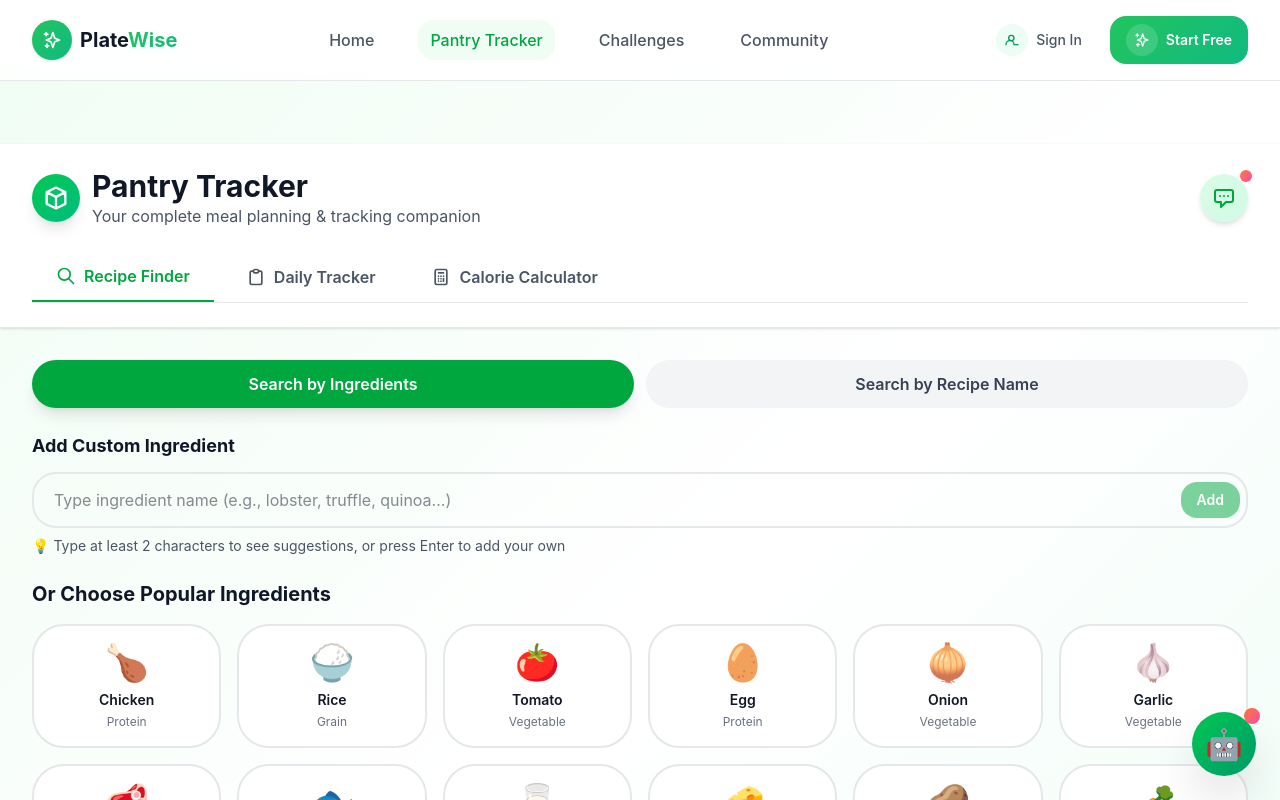
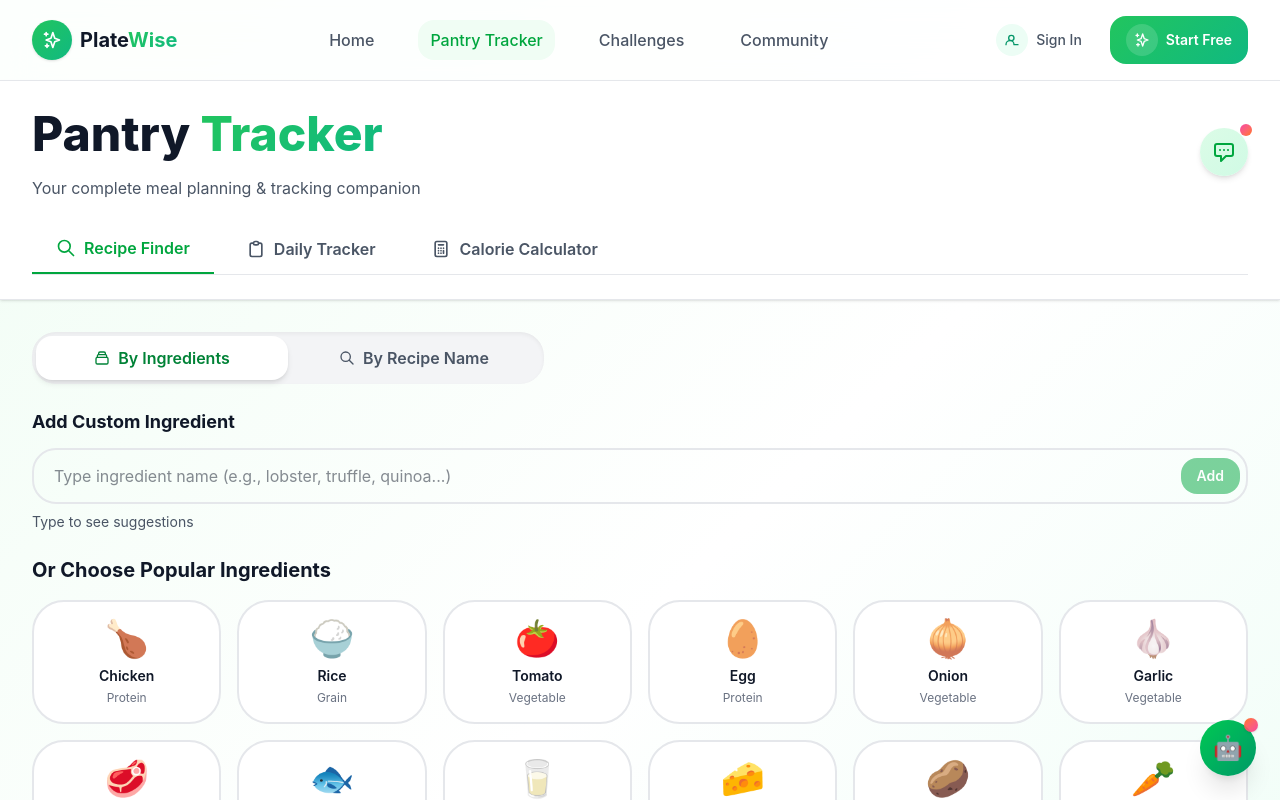
Before and after one commit to ynhind/PlateWise-FE, a React (Vite) app: page /pantry-tracker in a window 1280 px wide. Shown: the top 800 px of the page. Built offline with nearby package versions, Linux system fonts and the light colour scheme; what antlr4ts would draw is missing.

Commit message:
fix conflict & fix UI

```diff
--- a/src/App.tsx
+++ b/src/App.tsx
@@ -2,28 +2,28 @@ import Home from "./pages/Home";
 import PantryTracker from "./pages/PantryTracker";
 import { InterpreterTest } from "./components/test/InterpreterTest";
 import { ParserDebug } from "./features/ParserDebug";
-import Navbar from './components/common/Navbar';
-import Footer from './components/common/Footer';
-import HeroSection from './components/home/HeroSection';
-import FeaturesSection from './components/home/FeaturesSection';
-import HowItWorksSection from './components/home/HowItWorksSection';
-import { Route, BrowserRouter as Router, Routes } from 'react-router-dom';
-import { ChallengeProvider } from './pages/ChallengeContext';
-import { ChallengesPage } from './pages/ChallengesPage';
-import CommunityPage from './pages/CommunityPage';
+import Navbar from "./components/common/Navbar";
+import Footer from "./components/common/Footer";
+import HeroSection from "./components/home/HeroSection";
+import FeaturesSection from "./components/home/FeaturesSection";
+import HowItWorksSection from "./components/home/HowItWorksSection";
+import { Route, BrowserRouter as Router, Routes } from "react-router-dom";
+import { ChallengeProvider } from "./pages/ChallengeContext";
+import { ChallengesPage } from "./pages/ChallengesPage";
+import CommunityPage from "./pages/CommunityPage";
 
-import SignInPage from './pages/SignInPage';
-import RegisterPage from './pages/RegisterPage';
-import OnboardingPage from './pages/OnboardingPage';
-import DashboardPage from './pages/DashboardPage';
-import { ProtectedRoute } from './components/auth/ProtectedRoute';
+import SignInPage from "./pages/SignInPage";
+import RegisterPage from "./pages/RegisterPage";
+import OnboardingPage from "./pages/OnboardingPage";
+import DashboardPage from "./pages/DashboardPage";
+import { ProtectedRoute } from "./components/auth/ProtectedRoute";
 
 function App() {
   return (
     <Router>
       <div className="App flex flex-col min-h-screen">
         <Navbar />
-        <div className="flex-grow pt-16">
+        <div className="grow">
           <Routes>
             <Route
               path="/"
@@ -53,7 +53,9 @@ function App() {
               path="/community"
               element={
                 <ChallengeProvider>
-                  <CommunityPage />
+                  <div className="pt-20">
+                    <CommunityPage />
+                  </div>
                 </ChallengeProvider>
               }
             />
--- a/src/components/common/ChatboxPPL.tsx
+++ b/src/components/common/ChatboxPPL.tsx
@@ -257,7 +257,6 @@ const ChatboxPPL = ({
                         style={{ animationDelay: `${idx * 100}ms` }}
                         className="inline-flex items-center justify-center gap-2 px-3 py-1.5 rounded-full bg-gray-50/80 hover:bg-green-50 border border-gray-100 hover:border-green-200 transition-all group animate-slideRight"
                       >
-                        <span className="text-sm">{cmd.icon}</span>
                         <span className="text-xs text-gray-600 group-hover:text-green-700 font-medium">
                           {cmd.text}
                         </span>
--- a/src/components/nutrition/DailyTracker.tsx
+++ b/src/components/nutrition/DailyTracker.tsx
@@ -128,7 +128,7 @@ const DailyTracker: React.FC<DailyTrackerProps> = ({
       alert("Please fill in meal name and calories");
       return;
     }
-    onAddMeal(newMeal, selectedDate);
+    onAddMeal({ ...newMeal, date: selectedDate }, selectedDate);
     setNewMeal({
       mealType: "breakfast",
       name: "",
--- a/src/components/nutrition/RecipeFinder.tsx
+++ b/src/components/nutrition/RecipeFinder.tsx
@@ -292,8 +292,9 @@ const RecipeFinder: React.FC<RecipeFinderProps> = ({
 
   return (
     <div>
-      {/* Search Type Toggle */}
-      <div className="mb-6 flex gap-3">
+      {/* Search Type Toggle - Connected Switch Style */}
+      <div className="mb-6">
+        <div className="inline-flex items-center bg-gray-100 rounded-xl p-1 shadow-inner max-w-lg mx-auto w-full">
           <button
             onClick={() => {
               setSearchType("ingredients");
@@ -301,13 +302,26 @@ const RecipeFinder: React.FC<RecipeFinderProps> = ({
               setRecipes([]); // Clear recipes when switching tabs
               setSearchQuery(""); // Clear recipe name search
             }}
-          className={`flex-1 py-3 px-6 rounded-xl font-semibold transition-all ${
+            className={`flex-1 flex items-center justify-center gap-2 py-2.5 px-4 rounded-lg font-semibold transition-all duration-200 ${
               searchType === "ingredients"
-              ? "bg-green-600 text-white shadow-lg"
-              : "bg-gray-100 text-gray-700 hover:bg-gray-200"
+                ? "bg-white text-green-700 shadow-md"
+                : "text-gray-600 hover:text-gray-800"
             }`}
           >
-          Search by Ingredients
+            <svg
+              className="w-4 h-4"
+              fill="none"
+              stroke="currentColor"
+              viewBox="0 0 24 24"
+            >
+              <path
+                strokeLinecap="round"
+                strokeLinejoin="round"
+                strokeWidth={2}
+                d="M19 11H5m14 0a2 2 0 012 2v6a2 2 0 01-2 2H5a2 2 0 01-2-2v-6a2 2 0 012-2m14 0V9a2 2 0 00-2-2M5 11V9a2 2 0 012-2m0 0V5a2 2 0 012-2h6a2 2 0 012 2v2M7 7h10"
+              />
+            </svg>
+            <span>By Ingredients</span>
           </button>
           <button
             onClick={() => {
@@ -317,14 +331,28 @@ const RecipeFinder: React.FC<RecipeFinderProps> = ({
               setSelectedIngredients([]); // Clear selected ingredients
               setCustomIngredientInput(""); // Clear custom input
             }}
-          className={`flex-1 py-3 px-6 rounded-xl font-semibold transition-all ${
+            className={`flex-1 flex items-center justify-center gap-2 py-2.5 px-4 rounded-lg font-semibold transition-all duration-200 ${
               searchType === "recipe"
-              ? "bg-green-600 text-white shadow-lg"
-              : "bg-gray-100 text-gray-700 hover:bg-gray-200"
+                ? "bg-white text-green-700 shadow-md"
+                : "text-gray-600 hover:text-gray-800"
             }`}
           >
-          Search by Recipe Name
+            <svg
+              className="w-4 h-4"
+              fill="none"
+              stroke="currentColor"
+              viewBox="0 0 24 24"
+            >
+              <path
+                strokeLinecap="round"
+                strokeLinejoin="round"
+                strokeWidth={2}
+                d="M21 21l-6-6m2-5a7 7 0 11-14 0 7 7 0 0114 0z"
+              />
+            </svg>
+            <span>By Recipe Name</span>
           </button>
+        </div>
       </div>
 
       {/* Search Bar for Recipe Name */}
@@ -514,10 +542,7 @@ const RecipeFinder: React.FC<RecipeFinderProps> = ({
               </div>
             )}
           </div>
-          <p className="mt-2 text-sm text-gray-600">
-            💡 Type at least 2 characters to see suggestions, or press Enter to
-            add your own
-          </p>
+          <p className="mt-2 text-sm text-gray-600">Type to see suggestions</p>
         </div>
       )}
 
--- a/src/pages/PantryTracker.tsx
+++ b/src/pages/PantryTracker.tsx
@@ -7,6 +7,13 @@ import ChatboxPPL from "../components/common/ChatboxPPL";
 import { useRecipes } from "../hooks/useRecipes";
 import { useMealLogs } from "../hooks/useMealLogs";
 import { useUserProfile } from "../hooks/useUserProfile";
+
+const gradientTextStyle = {
+  background: "linear-gradient(135deg, #22c55e 0%, #10b981 100%)",
+  WebkitBackgroundClip: "text",
+  WebkitTextFillColor: "transparent",
+  backgroundClip: "text",
+};
 
 const PantryTracker = () => {
   const [activeTab, setActiveTab] = useState<
@@ -74,7 +81,7 @@ const PantryTracker = () => {
         <div className="max-w-7xl mx-auto px-4 sm:px-6 lg:px-8 py-6">
           <div className="flex items-center justify-between gap-3 mb-6">
             <div className="flex items-center gap-3">
-              <div className="w-12 h-12 rounded-xl bg-linear-to-br from-green-500 to-emerald-500 flex items-center justify-center shadow-lg">
+              {/* <div className="w-12 h-12 rounded-xl bg-linear-to-br from-green-500 to-emerald-500 flex items-center justify-center shadow-lg">
                 <svg
                   className="w-7 h-7 text-white"
                   fill="none"
@@ -88,10 +95,10 @@ const PantryTracker = () => {
                     d="M20 7l-8-4-8 4m16 0l-8 4m8-4v10l-8 4m0-10L4 7m8 4v10M4 7v10l8 4"
                   />
                 </svg>
-              </div>
+              </div> */}
               <div>
-                <h1 className="text-3xl font-bold text-gray-900">
-                  Pantry Tracker
+                <h1 className="text-4xl md:text-5xl font-extrabold mb-3 text-gray-900 leading-tight">
+                  Pantry <span style={gradientTextStyle}>Tracker</span>
                 </h1>
                 <p className="text-gray-600">
                   Your complete meal planning & tracking companion
@@ -119,7 +126,7 @@ const PantryTracker = () => {
                 />
               </svg>
               {!isChatOpen && (
-                <span className="absolute -top-1 -right-1 w-3 h-3 bg-gradient-to-br from-orange-500 to-pink-500 rounded-full animate-pulse" />
+                <span className="absolute -top-1 -right-1 w-3 h-3 bg-gradient-to-br from-pink-500 to-orange-500 rounded-full animate-pulse" />
               )}
               <div className="absolute right-0 top-full mt-2 w-48 bg-gray-900 text-white text-xs rounded-lg p-2 opacity-0 group-hover:opacity-100 transition-opacity pointer-events-none z-10">
                 🤖 Ask me about recipes & nutrition!
@@ -301,15 +308,15 @@ const PantryTracker = () => {
       {!isChatOpen && (
         <button
           onClick={() => setIsChatOpen(true)}
-          className="fixed bottom-6 right-6 w-16 h-16 bg-gradient-to-br from-green-500 to-emerald-600 text-white rounded-full shadow-2xl hover:shadow-3xl hover:scale-110 transition-all z-40 flex items-center justify-center group"
+          className="fixed bottom-6 right-6 w-14 h-14 bg-gradient-to-br from-green-500 to-emerald-600 text-white rounded-full shadow-xl hover:shadow-2xl hover:scale-110 transition-all duration-300 z-50 flex items-center justify-center group"
           aria-label="Open AI Assistant"
         >
-          <span className="text-3xl">🤖</span>
-          <span className="absolute -top-1 -right-1 w-4 h-4 bg-gradient-to-br from-orange-500 to-pink-500 rounded-full animate-pulse" />
+          <span className="text-2xl">🤖</span>
+          <span className="absolute -top-0.5 -right-0.5 w-3.5 h-3.5 bg-gradient-to-br from-orange-500 to-pink-500 rounded-full animate-pulse shadow-sm" />
 
           {/* Tooltip */}
-          <div className="absolute bottom-full right-0 mb-2 opacity-0 group-hover:opacity-100 transition-opacity pointer-events-none">
-            <div className="bg-gray-900 text-white text-xs rounded-lg px-3 py-2 whitespace-nowrap">
+          <div className="absolute bottom-full right-0 mb-3 opacity-0 group-hover:opacity-100 transition-opacity pointer-events-none">
+            <div className="bg-gray-900 text-white text-xs rounded-lg px-3 py-2 whitespace-nowrap shadow-xl">
               🤖 Ask me about recipes & nutrition!
             </div>
           </div>
```
Also changed, not shown: src/components/challenges/ChallengeListView.tsx (+117 -30 lines). Lines whose indentation alone changed are shown as unchanged.
